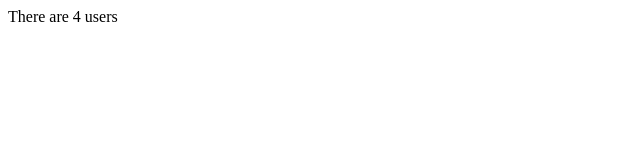
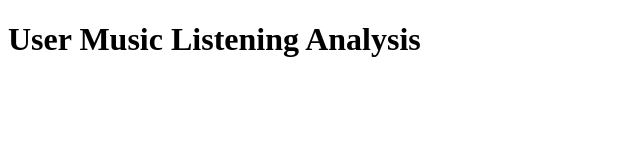
Before and after one commit to Dresumewill/Project-Music-Data, a website: page index.html in a window 1280 px wide. Shown: the whole page, without its empty margins (0-640 px from the left). Drawn offline with Linux system fonts and the light colour scheme.

Commit message:
given the title

```diff
--- a/index.html
+++ b/index.html
@@ -1,8 +1,19 @@
 <!DOCTYPE html>
-<html>
-  <head>
-    <script type="module" src="script.mjs"></script>
-  </head>
-  <body>
-  </body>
+<html lang="en">
+
+<head>
+<meta charset="UTF-8">
+<title>Music Data Project</title>
+<meta name="viewport" content="width=device-width, initial-scale=1">
+</head>
+
+<body>
+
+<header>
+<h1>User Music Listening Analysis</h1>
+</header>
+
+
+
+</body>
 </html>
```
